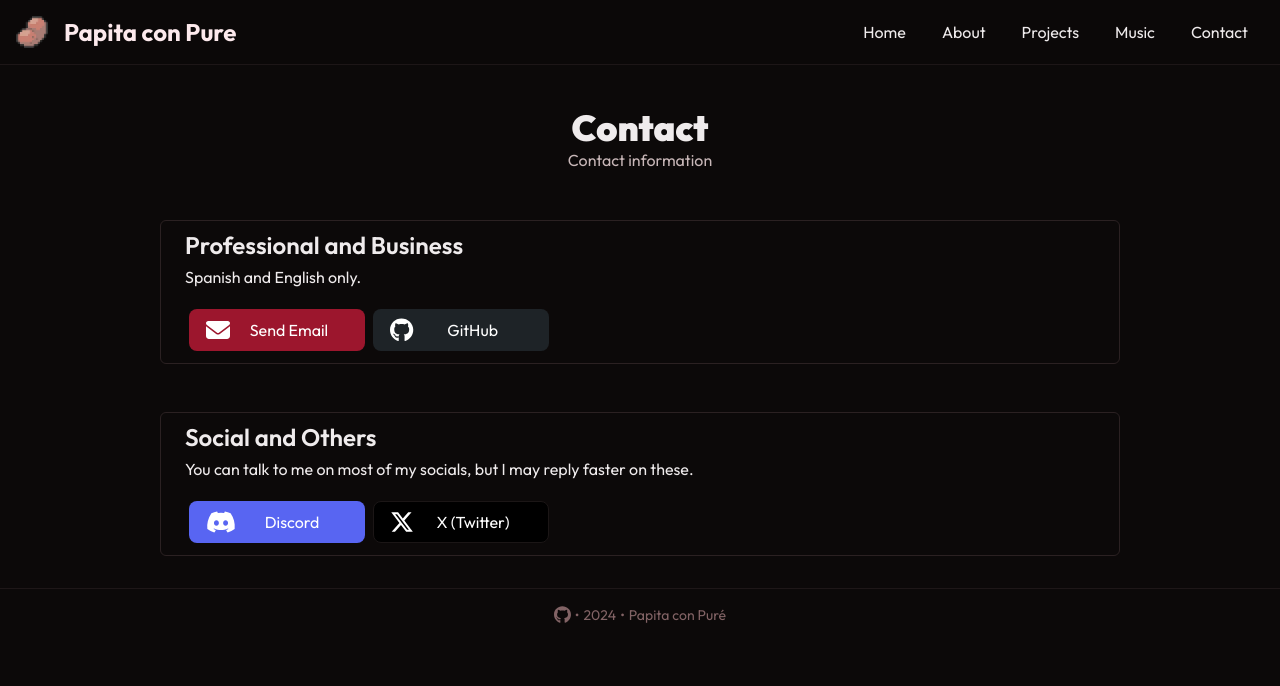
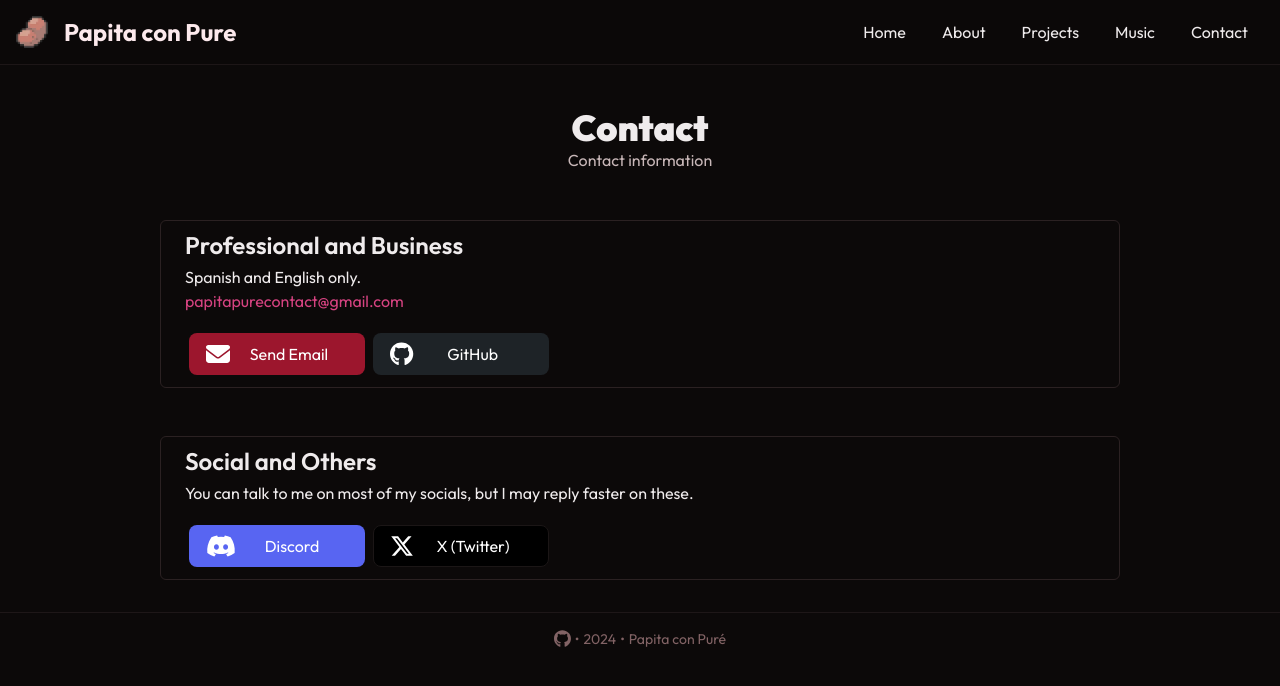
Before and after one commit to PapitaConPure/me, a Next.js app: page /en/contact in a window 1280 px wide. Shown: the top 686 px of the page. Built offline with nearby package versions, Linux system fonts and the light colour scheme; a web font is replaced by a local one.

Commit message:
Fuck Outlook

```diff
--- a/src/app/[lang]/contact/page.tsx
+++ b/src/app/[lang]/contact/page.tsx
@@ -67,13 +67,20 @@ const Contact = async ({ params }: ContactProps) => {
 				<div className='rounded-md border border-secondary-800 px-6 py-2'>
 					<h3 className='section-h3 mb-1'>{t.businessCardTitle}</h3>
 					<p className='font-sm'>{t.businessCard}</p>
+					<p className='font-sm'>
+						<a
+							href='mailto:papitapurecontact@gmail.com'
+							className='text-accent-400 visited:text-accent-300 hover:text-accent-500 hover:underline active:text-accent-600'>
+							papitapurecontact@gmail.com
+						</a>
+					</p>
 
 					<div className='mt-4 grid w-full grid-cols-1 sm:w-max sm:grid-cols-2 sm:pr-0 md:grid-cols-4'>
 						<a
 							tabIndex={0}
 							href='mailto:papitapurecontact@gmail.com'
 							target='_blank'
-							className='social-btn flex border-transparent bg-primary-main transition-colors hover:bg-primary-700 sm:w-64 md:w-36 md:px-4 lg:mx-1 lg:w-44'
+							className='social-btn flex border-transparent bg-primary-main transition-colors hover:bg-primary-500 active:bg-primary-700 sm:w-64 md:w-36 md:px-4 lg:mx-1 lg:w-44'
 							aria-label='Enviar correo a Papita con Puré'>
 							<FontAwesomeIcon icon={faEnvelope} fontSize={24} />
 							<span className='w-full text-center'>{t.businessCardMailCTA}</span>
```
